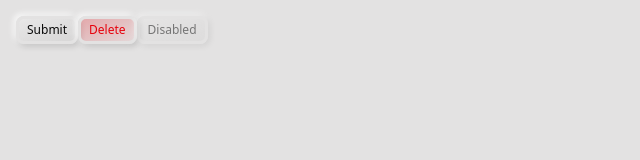
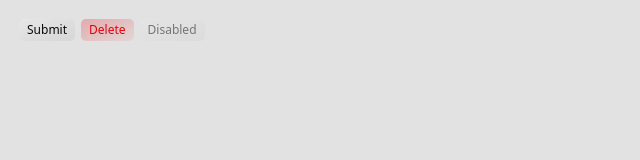
Before and after one commit to arrifat346afs/game-ui, a React (Vite) app: page / in a window 1280 px wide. Shown: the top 160 px of the page, without its empty margins (0-640 px from the left). Built offline with nearby package versions, Linux system fonts and the light colour scheme.

Commit message:
Updates: 2026-03-29T07:35:56.100Z

```diff
--- a/src/index.css
+++ b/src/index.css
@@ -148,10 +148,11 @@
   --shadow-2xl: 0 1px 3px 0px hsl(0 0% 0% / 0.25);
   --tracking-normal: 0em;
   --shadow-rised:
-    inset 0px 0px 0px var(--shadow-color),
-    inset 0px 0px 0px var(--shadow-color-light),
-    2px 2px 6px var(--shadow-color), -2px -2px 6px var(--shadow-color-light);
-  --shadow-inset:
+
+    2px 2px 6px var(--shadow-color), -2px -2px 6px var(--shadow-color-light),
+    inset 0px 0px 0px var(--shadow-color), inset 0px 0px 0px var(--shadow-color-light),
+
+    --shadow-inset:
     1px 1px 2px var(--shadow-color),
     -1px -1px 2px var(--shadow-color-light),
     inset  2px 2px 6px var(--shadow-color),
```
